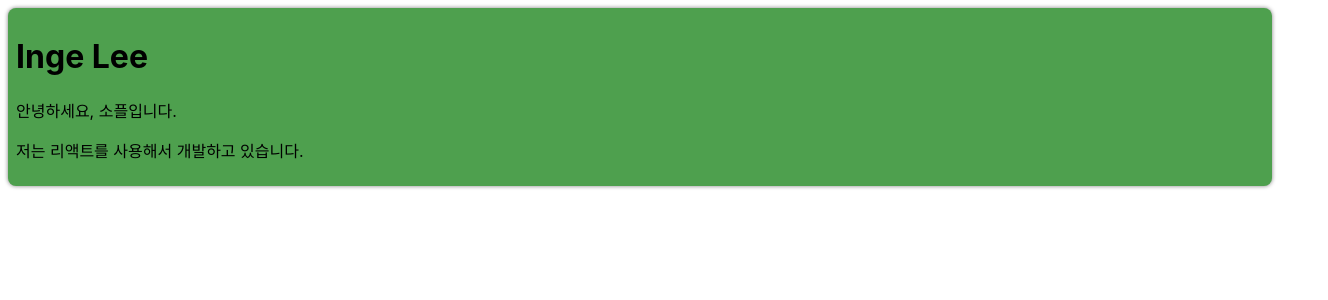
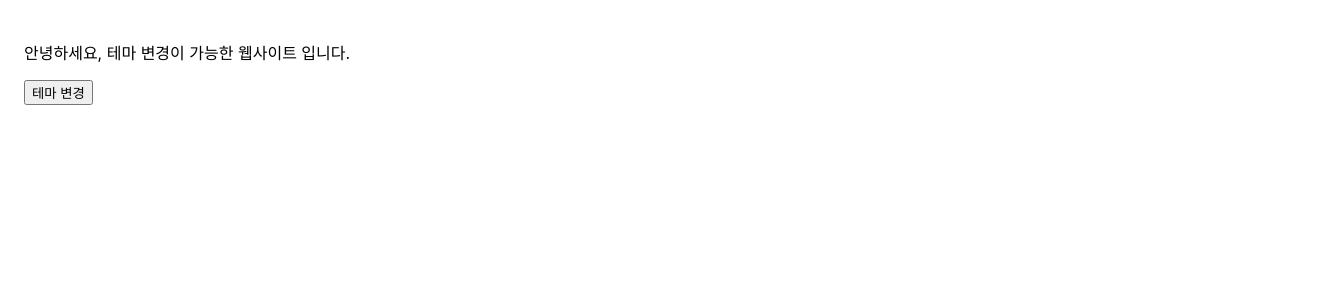
Before and after one commit to 201830229/23-react1, a React (Create React App) app: page / in a window 1280 px wide. Shown: the top 300 px of the page, 1328 px wide, since content can reach past the window. Built offline with nearby package versions, Linux system fonts and the light colour scheme.

Commit message:
Add Weeks13
13주차 코드

```diff
--- /dev/null
+++ b/src/chapter_14/DarkOrLight.jsx
@@ -0,0 +1,23 @@
+import { useState, useCall, useCallback } from "react";
+import ThemeContext from "./ThemeContext";
+import MainContent from "./MainContent";
+
+function DarkOrLight(props) {
+    const [theme, setTheme] = useState("light")
+
+    const toggleTheme = useCallback(() => {
+        if (theme == "light") {
+            setTheme("dark")
+        } else if (theme == "dark") {
+            setTheme("light")
+        }
+    }, [theme])
+
+    return (
+        <ThemeContext.Provider value={{theme, toggleTheme}}>
+            <MainContent />
+        </ThemeContext.Provider>
+    )
+}
+
+export default DarkOrLight;
--- /dev/null
+++ b/src/chapter_14/MainContent.jsx
@@ -0,0 +1,22 @@
+import { useContext } from "react";
+import ThemeContext from "./ThemeContext";
+
+function MainContent(props) {
+    const {theme, toggleTheme} = useContext(ThemeContext);
+
+    return (
+        <div style={{
+            width: "100vw",
+            height: "100vh",
+            padding: "1.5em",
+            backgroundColor: theme == "light" ? "white" : "black",
+            color: theme == "light" ? "black" : "white",
+            }}
+        >
+            <p>안녕하세요, 테마 변경이 가능한 웹사이트 입니다.</p>
+            <button onClick={toggleTheme}>테마 변경</button>
+        </div>
+    )
+}
+
+export default MainContent;
--- /dev/null
+++ b/src/chapter_14/ThemeContext.jsx
@@ -0,0 +1,6 @@
+import React from "react";
+
+const ThemeContext = React.createContext();
+ThemeContext.displayName = "ThemeContext";
+
+export default ThemeContext;
--- a/src/index.js
+++ b/src/index.js
@@ -4,13 +4,13 @@
 //import App from './App';
 import reportWebVitals from './reportWebVitals';
 
-import ProfileCard from './chapter_13/ProfileCard';
+import DarkOrLight from './chapter_14/DarkOrLight';
 
 
 const root = ReactDOM.createRoot(document.getElementById('root'));
 root.render(
   <React.StrictMode>
-    <ProfileCard/>
+    <DarkOrLight/>
   </React.StrictMode>
   );
 
```
